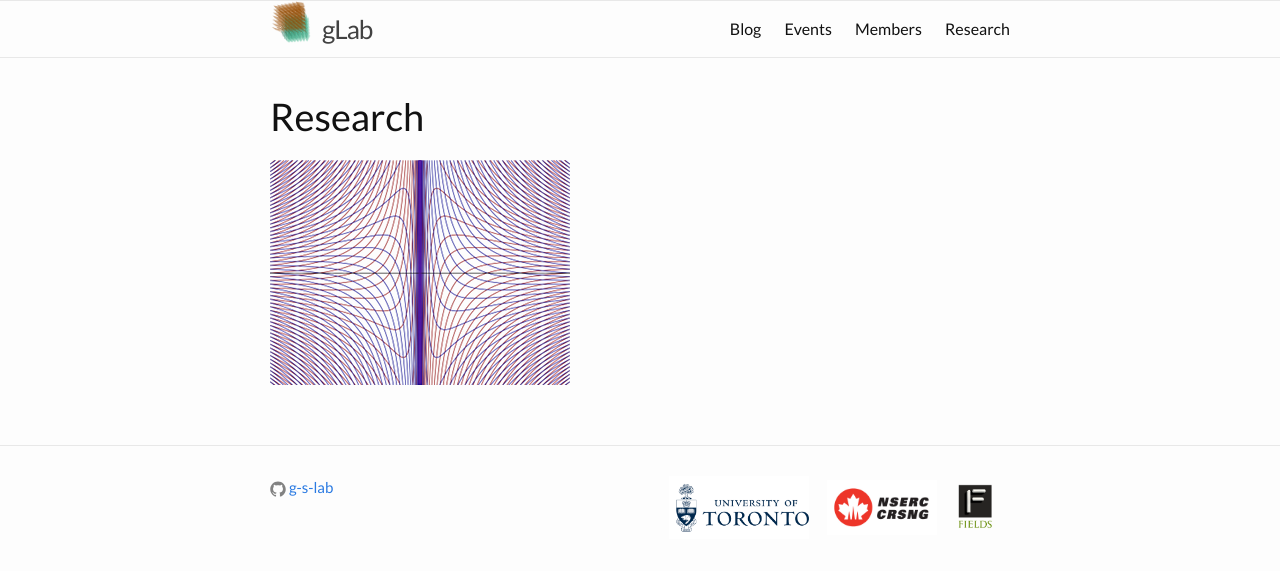
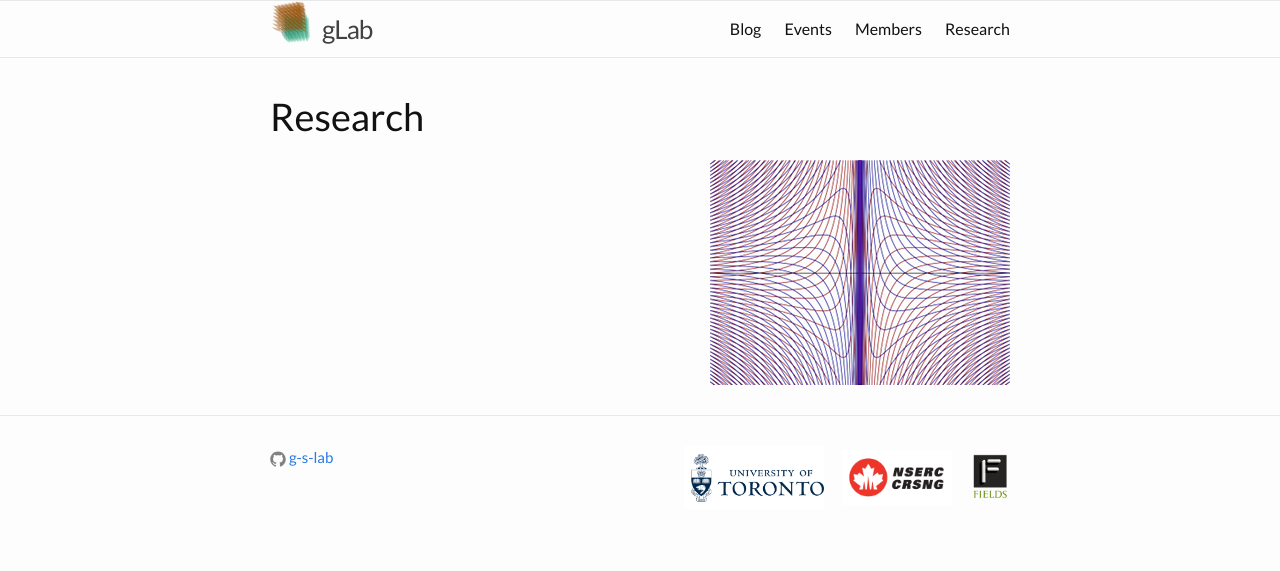
Before and after one commit to g-s-lab/glab, a Jekyll site: the page built from research.md, in a window 1280 px wide. Shown: the top 571 px of the page. Built offline with Jekyll 4.4.1, drawn with Linux system fonts in a browser that asks for light colours.

Commit message:
fixed footer

```diff
--- a/_includes/footer.html
+++ b/_includes/footer.html
@@ -21,7 +21,7 @@
       </div>
       -->
 
-      <div class="footer-col  footer-col-1">
+      <div class="footer-col">
         <ul class="social-media-list">
           {% if site.github_username %}
           <li>
@@ -55,9 +55,9 @@
       </div>
 
 
-     <div class="footer-col  footer-col-3">
+     <div>
         <!-- <p class="text">{{ site.description }}</p>  -->
-        <div style="text-align:right">
+        <div style="float: right">
           <img class="footer-icon" src="{{ site.baseurl }}/images/UofT.png" alt="UofT" style="width: 140px;"/>
           <img class="footer-icon" src="{{ site.baseurl }}/images/NSERC_C.jpg" alt="NSERC" style="width: 110px;"/>
           <img class="footer-icon" src="{{ site.baseurl }}/images/fields117x149.png" alt="Fields" style="width: 40px;"/>
--- a/_sass/_layout.scss
+++ b/_sass/_layout.scss
@@ -141,7 +141,7 @@
 }
 
 .footer-icon {
-    padding-right: 1em;
+    padding-left: 1em;
 }
 
 @include media-query($on-laptop) {
@@ -210,6 +210,11 @@
     list-style: none;
 }
 
+.floatrightimg {
+     float: right;
+}
+
+
 /**
  * Posts
  */
--- a/research.md
+++ b/research.md
@@ -6,4 +6,4 @@ permalink: /research/
 
 # Research
 
-![Sto_2 Stokes groupoid]({{ site.url }}/images/Stokes2-sm.png)
+ ![Sto_2 Stokes groupoid]({{ site.baseurl }}/images/Stokes2-sm.png){: .floatrightimg}
```
Also changed, not shown: index.md (+4 -6 lines).
